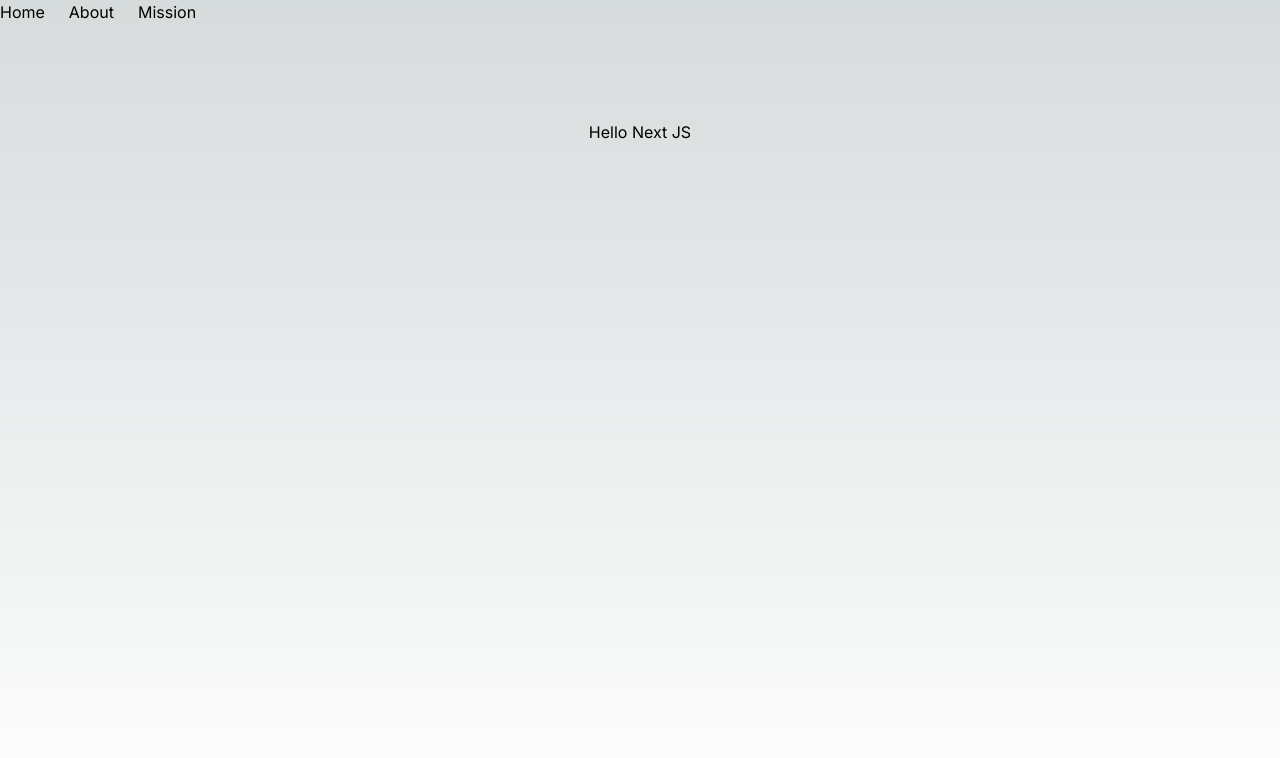
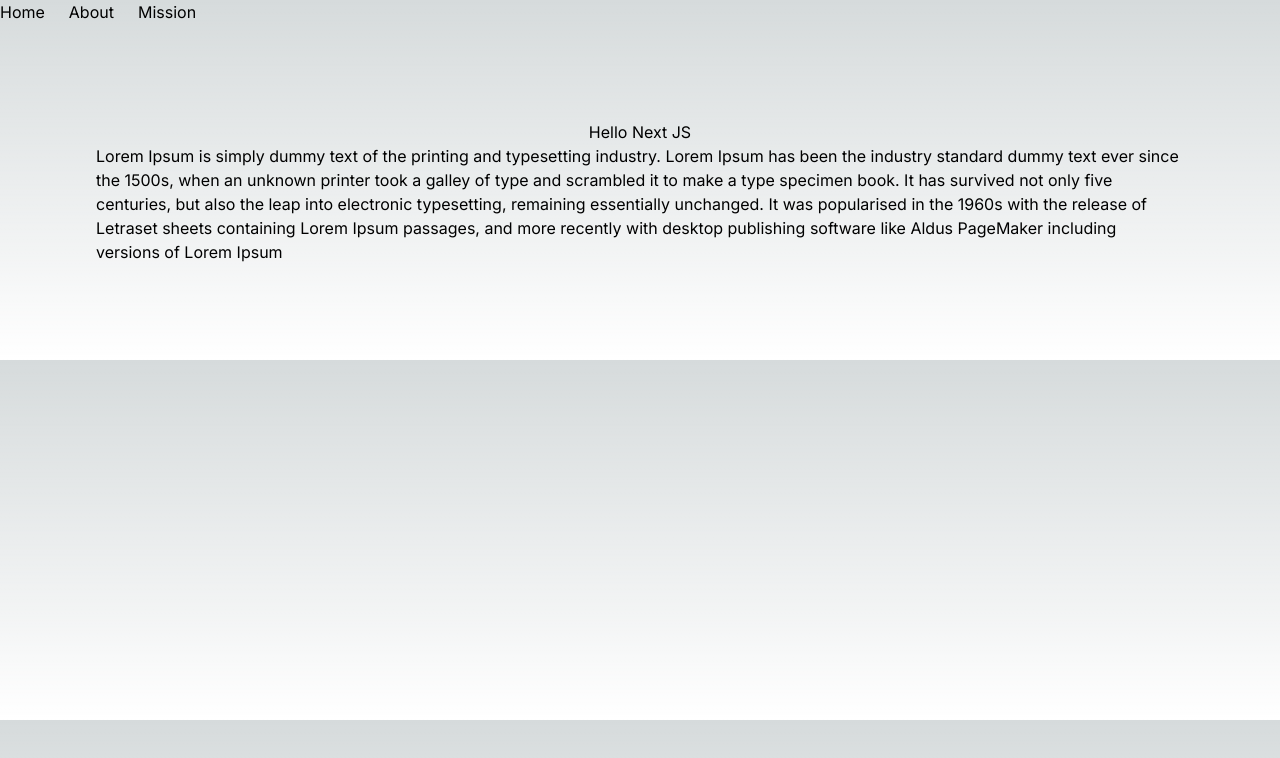
Before and after one commit to jakir-git/next-js-practice, a Next.js app: page / in a window 1280 px wide. Shown: the top 758 px of the page. Built offline with nearby package versions, Linux system fonts and the light colour scheme.

Commit message:
Content loading & Error handling

```diff
--- /dev/null
+++ b/app/about/error.js
@@ -0,0 +1,24 @@
+'use client' // Error components must be Client Components
+
+import { useEffect } from 'react'
+
+export default function Error({ error, reset }) {
+  useEffect(() => {
+    // Log the error to an error reporting service
+    console.error(error)
+  }, [error])
+
+  return (
+    <div>
+      <h2>Something went wrong!</h2>
+      <button
+        onClick={
+          // Attempt to recover by trying to re-render the segment
+          () => reset()
+        }
+      >
+        Try again
+      </button>
+    </div>
+  )
+}
--- /dev/null
+++ b/app/about/loading.js
@@ -0,0 +1,8 @@
+export default function Loading(){
+    console.log('Error');
+    return(
+        <div>
+            Loading about page content...
+        </div>
+    )
+}
--- a/app/about/mission/page.js
+++ b/app/about/mission/page.js
@@ -1,4 +1,4 @@
-export default function Export(){
+export default function Mission(){
     return(
         <div className="flex min-h-screen flex-col items-center justify-between">
             <h2>Mission page</h2>
--- a/app/about/page.js
+++ b/app/about/page.js
@@ -1,7 +1,12 @@
 export default function About(){
+      throw new Error('There was an error');
     return(
         <main className="flex min-h-screen flex-col items-center justify-between p-24">
             <h1>This is about page</h1>
+            <p>Lorem Ipsum is simply dummy text of the printing and typesetting industry.
+        Lorem Ipsum has been the industry standard dummy text ever since the 1500s,
+        when an unknown printer took a galley of type and scrambled it to make a type specimen book.
+        It has survived not only</p>
         </main>
     )
 }
--- a/app/page.js
+++ b/app/page.js
@@ -1,7 +1,14 @@
 export default function Home() {
   return (
-    <main className="flex min-h-screen flex-col items-center justify-between p-24">
+    <main className="flex flex-col items-center justify-between p-24">
       <h1>Hello Next JS</h1>
+      <p>Lorem Ipsum is simply dummy text of the printing and typesetting industry.
+        Lorem Ipsum has been the industry standard dummy text ever since the 1500s,
+        when an unknown printer took a galley of type and scrambled it to make a type specimen book.
+        It has survived not only five centuries, but also the leap into electronic typesetting, remaining essentially unchanged.
+        It was popularised in the 1960s with the release of Letraset sheets containing Lorem Ipsum passages,
+        and more recently with desktop publishing software like Aldus PageMaker
+        including versions of Lorem Ipsum</p>
     </main>
   )
 }
```
